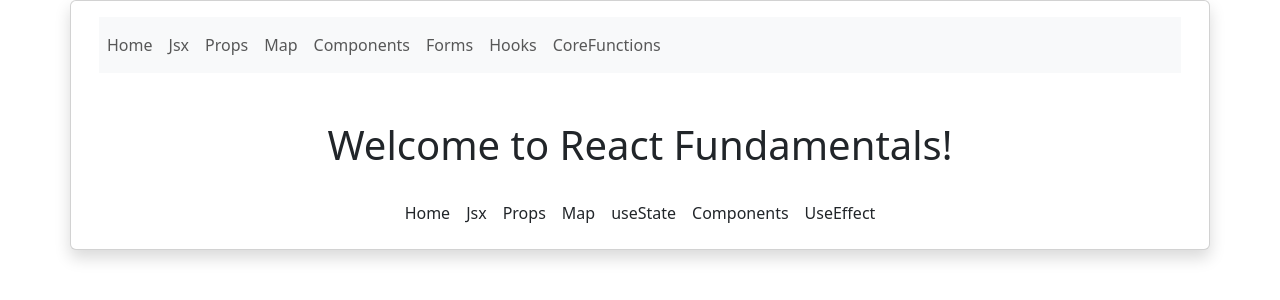
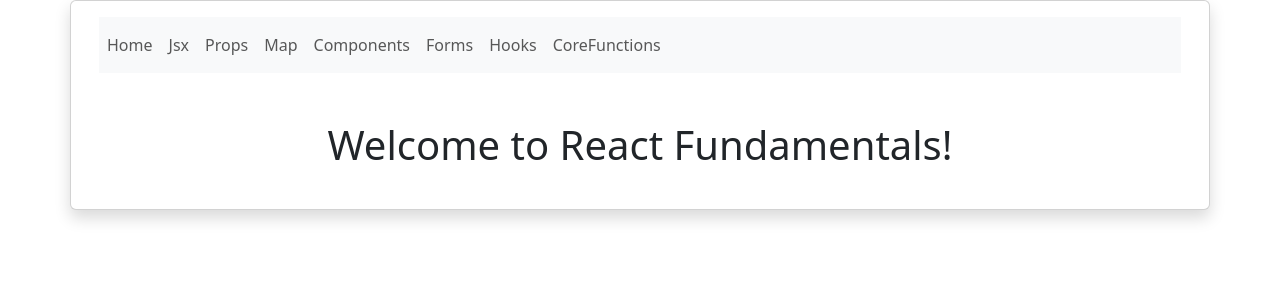
Before and after one commit to vselva/react-concepts-challenges, a React (Create React App) app in the folder react-concepts/: page / in a window 1280 px wide. Shown: the top 300 px of the page. Built offline with nearby package versions, Linux system fonts and the light colour scheme.

Commit message:
customHook for WindowSize Display

```diff
--- a/react-concepts/src/pages/Home.js
+++ b/react-concepts/src/pages/Home.js
@@ -1,35 +1,8 @@
-import { Link } from 'react-router-dom';
-
 function Home() {
 
     return (
         <div className="container mt-5">
             <h1 className="mb-4 text-center">Welcome to React Fundamentals!</h1>
-            <nav>
-                <ul className="navbar-nav flex-row justify-content-center">
-                    <li className="nav-item mx-2">
-                        <Link className="nav-link btn btn-outline-primary" to="/">Home</Link>
-                    </li>
-                    <li className="nav-item mx-2">
-                        <Link className="nav-link btn btn-outline-primary" to="/Jsx">Jsx</Link>
-                    </li>
-                    <li className="nav-item mx-2">
-                        <Link className="nav-link btn btn-outline-primary" to="/Props">Props</Link>
-                    </li>
-                    <li className="nav-item mx-2">
-                        <Link className="nav-link btn btn-outline-primary" to="/Map">Map</Link>
-                    </li>
-                    <li className="nav-item mx-2">
-                        <Link className="nav-link btn btn-outline-primary" to="/UseState">useState</Link>
-                    </li>
-                    <li className="nav-item mx-2">
-                        <Link className="nav-link btn btn-outline-primary" to="/Components">Components</Link>
-                    </li>
-                    <li className="nav-item mx-2">
-                        <Link className="nav-link btn btn-outline-primary" to="/UseEffect">UseEffect</Link>
-                    </li>
-                </ul>
-            </nav>
         </div>
     )
 }
--- a/react-concepts/src/pages/Hooks/CustomHook/Base.js
+++ b/react-concepts/src/pages/Hooks/CustomHook/Base.js
@@ -1,9 +1,13 @@
 import useCounter from "./useCounter";
+import UseWindowSize from "./useWindowSize";
 
 function CustomHook() {
 
-    // a
+    // custom hook useCounter
     const [ count, increment, decrement, reset ] = useCounter(0);
+
+    // custom hook - useWindowSize
+    const windowSize = UseWindowSize();
 
     return(
         <>
@@ -16,6 +20,10 @@ function CustomHook() {
                 <button type="button" className="btn btn-secondary" onClick={decrement}>Decrement</button>
                 <button type="button" className="btn btn-danger" onClick={reset}>Reset</button>
             </div>
+            <hr />
+            <h5 className="mb-2">useWindowSize():</h5>
+            <p className="mb-3">useWindowSize is a custom hook to return window size.</p>
+            <pre>windowSize: { windowSize.height } x { windowSize.width } </pre>
         </>
     );
 }
--- /dev/null
+++ b/react-concepts/src/pages/Hooks/CustomHook/useWindowSize.js
@@ -0,0 +1,19 @@
+import { useEffect, useState } from "react";
+
+function UseWindowSize() {
+
+    const [ size, setSize ] = useState({ width: window.innerWidth, height: window.innerHeight });
+
+    useEffect(() => {
+        const handleSize = () => {
+            setSize({ width: window.innerWidth, height: window.innerHeight });
+        }
+        window.addEventListener('resize', handleSize);
+
+        return(() => window.removeEventListener('', handleSize));
+    }, []);
+
+    return size;
+}
+
+export default UseWindowSize;
```
